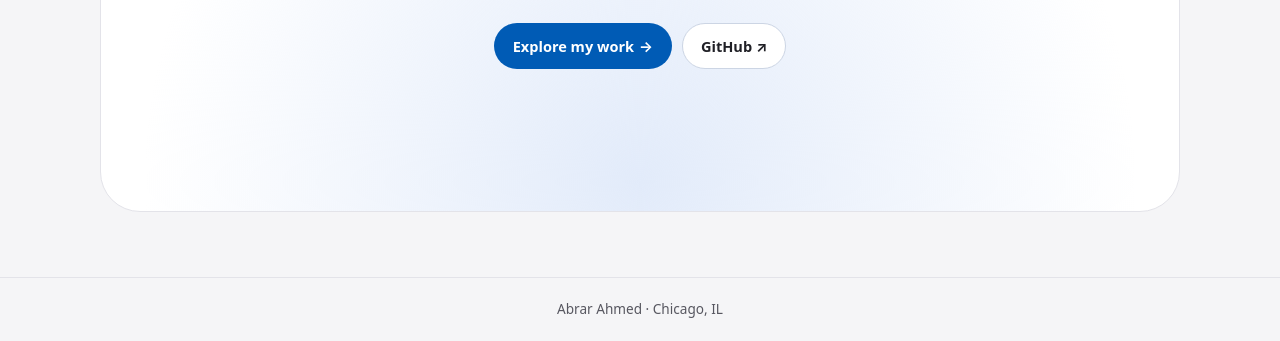
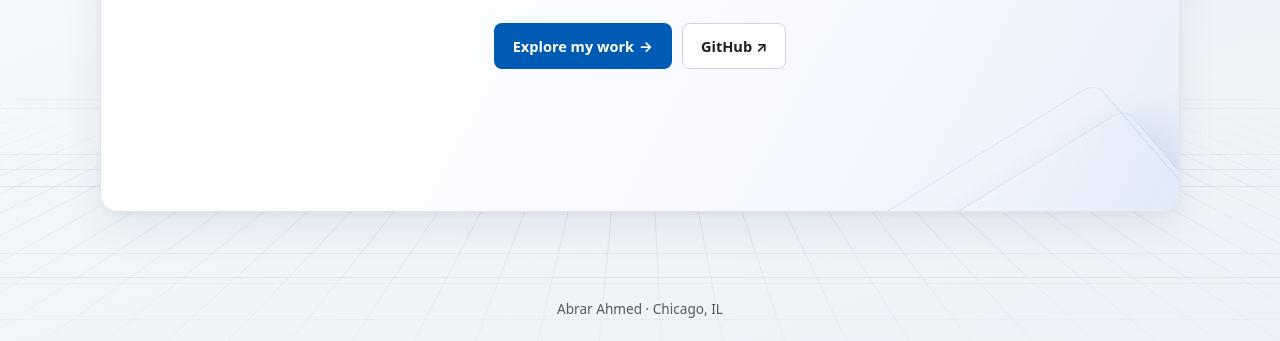
Before and after one commit to abrara9123/abrara9123.github.io, a plain HTML site: page index.html in a window 1280 px wide. Shown: the part 515-856 px from the top of the page. Drawn offline with Linux system fonts and the light colour scheme.

Commit message:
Add perspective background and soften portfolio corners

```diff
--- a/portfolio.css
+++ b/portfolio.css
@@ -77,3 +77,60 @@ footer { border-top: 1px solid var(--border); color: var(--muted); padding: 20px
   @view-transition { navigation: auto; }
   ::view-transition-old(root), ::view-transition-new(root) { animation-duration: 180ms; }
 }
+
+/* Layer a perspective grid behind the shared page layout. */
+body {
+  position: relative;
+  isolation: isolate;
+  background: radial-gradient(ellipse at 82% 14%, #dce8fb 0%, transparent 43rem),
+    linear-gradient(160deg, #f8fafd, #eef2f8);
+}
+body::before {
+  content: '';
+  position: fixed;
+  z-index: -1;
+  inset: 25% -35% -22%;
+  pointer-events: none;
+  background-image: linear-gradient(#6581af38 1px, transparent 1px),
+    linear-gradient(90deg, #6581af38 1px, transparent 1px);
+  background-size: 48px 48px;
+  transform: perspective(520px) rotateX(57deg);
+  transform-origin: center 72%;
+  mask-image: linear-gradient(transparent 3%, #000 55%, transparent 98%);
+}
+header { background: #ffffffed; }
+nav a, .button, .chips li { border-radius: 8px; }
+.hero {
+  position: relative;
+  isolation: isolate;
+  overflow: hidden;
+  border-radius: 18px;
+  background: linear-gradient(118deg, #fff 28%, #f8faff 63%, #e8effb);
+  box-shadow: 0 16px 40px #243b6414, 0 3px 9px #243b640c;
+}
+.hero::before, .hero::after {
+  content: '';
+  position: absolute;
+  z-index: -1;
+  pointer-events: none;
+  width: clamp(150px, 31vw, 345px);
+  aspect-ratio: 1;
+  right: -5%;
+  bottom: -44%;
+  border: 1px solid #99b2d565;
+  border-radius: 18px;
+  transform: perspective(580px) rotateX(28deg) rotateY(-18deg) rotateZ(-26deg);
+  transform-origin: center;
+}
+.hero::before {
+  background: linear-gradient(140deg, #f9fcff66, #bfd3f555);
+  box-shadow: inset 1px 2px 3px #ffffffac, 18px 22px 50px #48699424;
+}
+.hero::after { translate: -30px -26px; border-color: #8ca9d34a; }
+.card { border-radius: 14px; box-shadow: 0 6px 20px #243b640d; }
+.featured { background: linear-gradient(120deg, #edf4ff, #fbfcff); }
+@media (max-width: 650px) {
+  .hero { border-radius: 14px; }
+  .card { border-radius: 12px; }
+  .hero::before, .hero::after { right: -16%; bottom: -36%; }
+}
```
